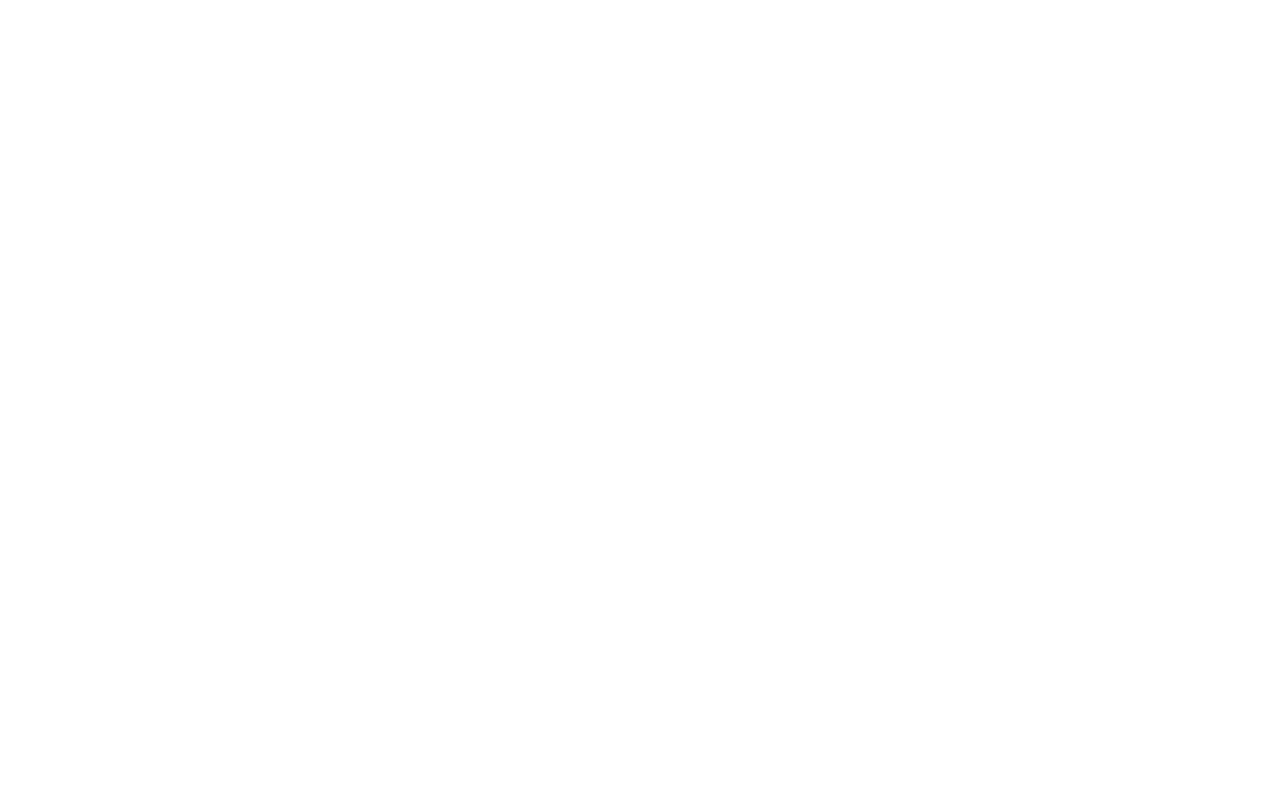
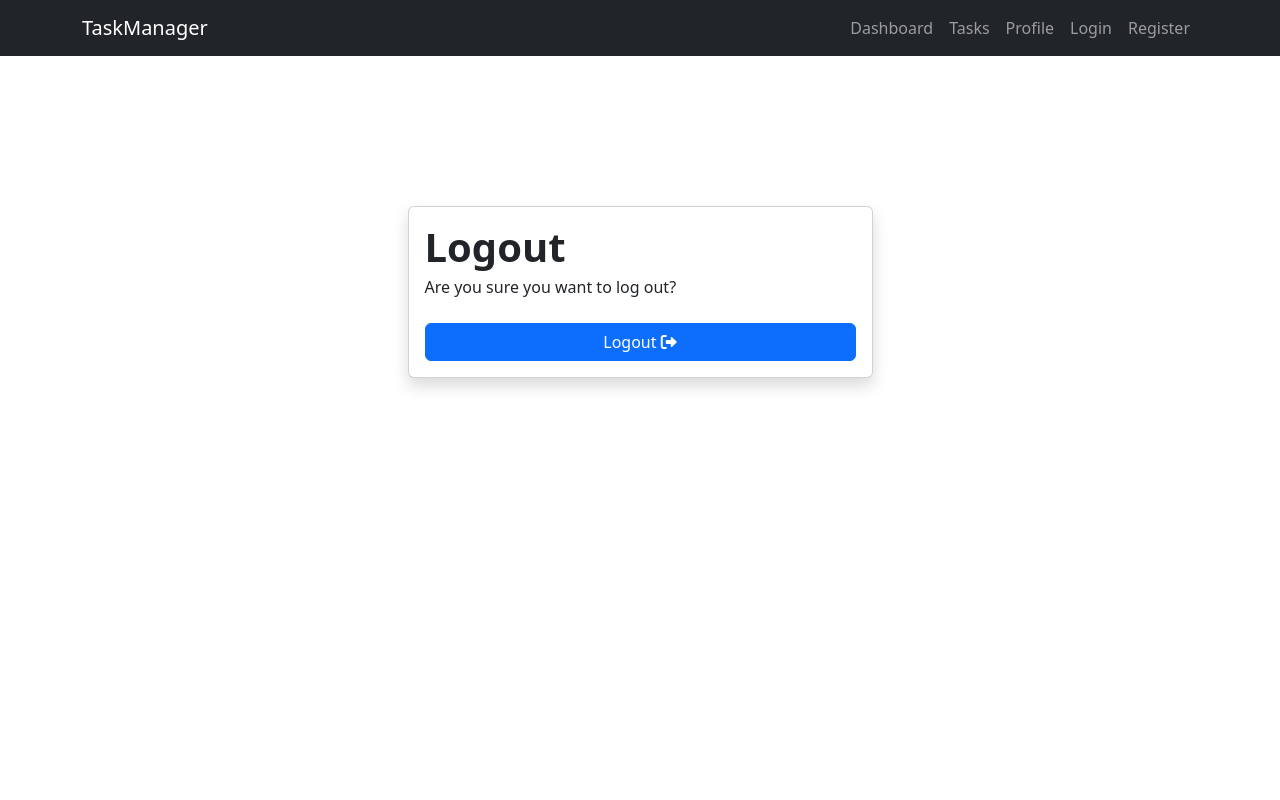
Before and after one commit to PacifistaPx0/task_manager, a React (Vite) app in the folder frontend/: page /logout in a window 1280 px wide. Before the commit this address had no page. Shown: the top 800 px of the page. Built offline with nearby package versions, Linux system fonts and the light colour scheme; what simple-zustand-devtools would draw is missing.

Commit message:
logout page in react

```diff
--- a/frontend/src/App.jsx
+++ b/frontend/src/App.jsx
@@ -5,6 +5,7 @@
 
 import Register from "../src/views/auth/Register";
 import Login from "../src/views/auth/Login";
+import Logout from "./views/auth/Logout";
 
 function App() {
   return (
@@ -13,6 +14,7 @@
         <Routes>
           <Route path="/register/" element={<Register />} />
           <Route path="/login" element={<Login />} />
+          <Route path="/logout" element={<Logout />} />
         </Routes>
       </MainWrapper>
     </BrowserRouter>
--- a/frontend/src/layout/MainWrapper.jsx
+++ b/frontend/src/layout/MainWrapper.jsx
@@ -1,22 +1,35 @@
-import { useEffect, useState } from "react";
-import { setUser } from "../utils/auth";
+import React, { useEffect } from 'react';
+import { useNavigate } from 'react-router-dom';
+import { setUser, getRefreshedToken } from '../utils/auth';
 
-const MainWrapper = ({ children }) => {
-  const [loading, setLoading] = useState(true);
+function MainWrapper({ children }) {
+  const navigate = useNavigate();
 
   useEffect(() => {
-    const handler = async () => {
-      setLoading(true);
+    const initializeUser = async () => {
+      const pathname = window.location.pathname;
+      const publicRoutes = ['/login/', '/register/'];
 
-      await setUser();
+      if (!publicRoutes.includes(pathname)) {
+        const token = localStorage.getItem('authToken');
 
-      setLoading(false);
+        if (token) {
+          try {
+            const refreshedToken = await getRefreshedToken(token);
+            setUser(refreshedToken);
+          } catch (error) {
+            console.error("Token refresh failed:", error);
+            // Optionally, you can redirect to login or clear the invalid token here
+            navigate('/login');
+          }
+        }
+      }
     };
 
-    handler();
-  }, []);
+    initializeUser();
+  }, [navigate]);
 
-  return <>{loading ? null : children}</>;
-};
+  return <>{children}</>;
+}
 
 export default MainWrapper;
--- a/frontend/src/utils/auth.js
+++ b/frontend/src/utils/auth.js
@@ -60,15 +60,25 @@
     const refresh_token = Cookie.get("refresh_token");
 
     if (!access_token || !refresh_token) {
-    //if token doesnt exist or expired, return
+      // Clear any user-related state and return if no tokens exist
+      useAuthStore.getState().setUser(null);
+      useAuthStore.getState().setLoading(false); // Ensure loading state is set to false
       return;
     }
 
+    // Proceed with token checks if tokens are present
     if (isAccessTokenExpired(access_token)) {
-    const response = getRefreshedToken(refresh_token); // Refresh token if expired
+      try {
+        const response = await getRefreshedToken(refresh_token);
         setAuthUser(response.access, response.refresh);
+      } catch (error) {
+        console.error('Failed to refresh token:', error);
+        useAuthStore.getState().setUser(null);
+        useAuthStore.getState().setLoading(false);
+        return;
+      }
     } else {
-    setAuthUser(access_token, refresh_token); // Set user data with current tokens
+      setAuthUser(access_token, refresh_token);
     }
 };
 
@@ -101,13 +111,12 @@
   return response.data;
 };
 
-// Check if the access token has expired
 export const isAccessTokenExpired = (access_token) => {
     try {
       const decodedToken = jwt_decode(access_token);
-    return decodedToken.exp < Date.now() / 1000; // Compare expiration time with current time
+      return decodedToken.exp < Date.now() / 1000;
     } catch (error) {
       console.log(error);
-    return true; // Consider expired if there's an error
+      return true;
     }
   };
--- /dev/null
+++ b/frontend/src/views/auth/Logout.jsx
@@ -0,0 +1,68 @@
+import React, { useState } from "react";
+import { useNavigate } from "react-router-dom";
+
+import { logout } from "../../utils/auth";
+import BaseHeader from "../partials/BaseHeader";
+import BaseFooter from "../partials/BaseFooter";
+
+function Logout() {
+  const [isLoading, setIsLoading] = useState(false);
+  const navigate = useNavigate();
+
+  const handleLogout = async () => {
+    setIsLoading(true);
+    await logout(); // Perform logout
+    navigate("/login"); // Redirect to login page after logout
+    setIsLoading(false);
+    alert("Logout successful!");
+  };
+
+  return (
+    <>
+      <BaseHeader />
+
+      <section
+        className="container d-flex flex-column vh-100"
+        style={{ marginTop: "150px" }}
+      >
+        <div className="row align-items-center justify-content-center g-0 h-lg-100 py-8">
+          <div className="col-lg-5 col-md-8 py-8 py-xl-0">
+            <div className="card shadow">
+              <div className="card-body p-6">
+                <div className="mb-4">
+                  <h1 className="mb-1 fw-bold">Logout</h1>
+                  <span>Are you sure you want to log out?</span>
+                </div>
+                <div>
+                  <div className="d-grid">
+                    {isLoading ? (
+                      <button
+                        disabled
+                        type="button"
+                        className="btn btn-primary"
+                      >
+                        Logging out <i className="fas fa-spinner fa-spin"></i>
+                      </button>
+                    ) : (
+                      <button
+                        type="button"
+                        className="btn btn-primary"
+                        onClick={handleLogout}
+                      >
+                        Logout <i className="fas fa-sign-out-alt"></i>
+                      </button>
+                    )}
+                  </div>
+                </div>
+              </div>
+            </div>
+          </div>
+        </div>
+      </section>
+
+      <BaseFooter />
+    </>
+  );
+}
+
+export default Logout;
```
Also changed, not shown: frontend/src/utils/useAxios.js (+15 -13 lines), 1 other file (tests, documents, lock files or other folders). Lines whose indentation alone changed are shown as unchanged.
